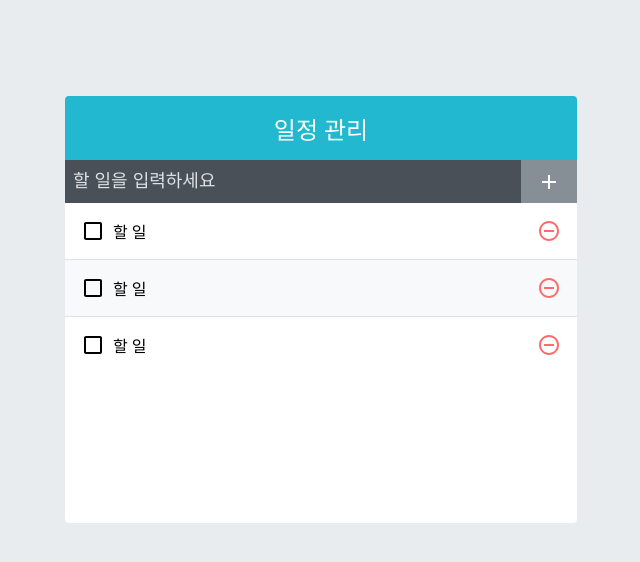
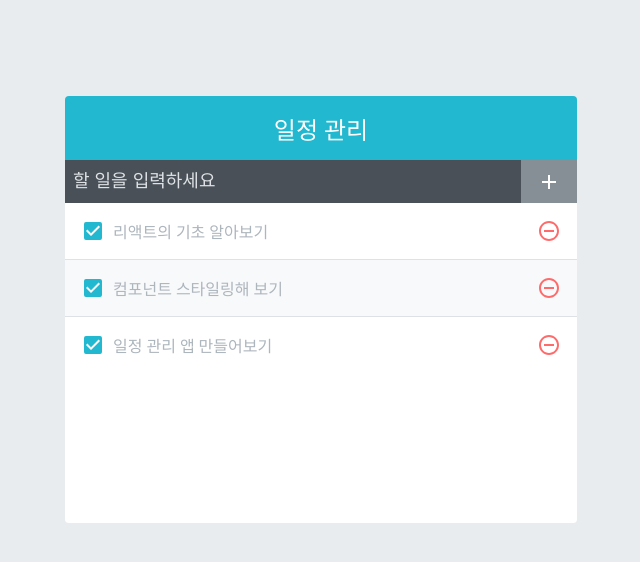
Before and after one commit to ryuji-dev/todo-app, a React (Create React App) app: page / in a window 1280 px wide. Shown: the top 562 px of the page, without its empty margins (319-959 px from the left). Built offline with nearby package versions, Linux system fonts and the light colour scheme.

Commit message:
feat: App에서 todos 상태 사용 - 각각의 todo 항목을 렌더링 - todos 배열을 순회하여 TodoListItem 렌더링

```diff
--- a/src/App.js
+++ b/src/App.js
@@ -1,12 +1,31 @@
+import { useState } from 'react';
 import TodoInsert from './components/TodoInsert';
 import TodoTemplate from './components/TodoTemplate';
 import TodoList from './components/TodoList';
 
 const App = () => {
+  const [todos, setTodos] = useState([
+    {
+      id: 1,
+      text: '리액트의 기초 알아보기',
+      checked: true,
+    },
+    {
+      id: 2,
+      text: '컴포넌트 스타일링해 보기',
+      checked: true,
+    },
+    {
+      id: 3,
+      text: '일정 관리 앱 만들어보기',
+      checked: true,
+    },
+  ]);
+
   return (
     <TodoTemplate>
       <TodoInsert />
-      <TodoList />
+      <TodoList todos={todos} />
     </TodoTemplate>
   );
 };
--- a/src/components/TodoList.js
+++ b/src/components/TodoList.js
@@ -1,12 +1,12 @@
 import TodoListItem from './TodoListItem';
 import './TodoList.scss';
 
-const TodoList = () => {
+const TodoList = ({ todos }) => {
   return (
     <div className="TodoList">
-      <TodoListItem />
-      <TodoListItem />
-      <TodoListItem />
+      {todos.map((todo) => (
+        <TodoListItem todo={todo} key={todo.id} />
+      ))}
     </div>
   );
 };
--- a/src/components/TodoListItem.js
+++ b/src/components/TodoListItem.js
@@ -3,14 +3,17 @@
   MdCheckBox,
   MdRemoveCircleOutline,
 } from 'react-icons/md';
+import cn from 'classnames';
 import './TodoListItem.scss';
 
-const TodoListItem = () => {
+const TodoListItem = ({ todo }) => {
+  const { text, checked } = todo;
+
   return (
     <div className="TodoListItem">
-      <div className="checkbox">
-        <MdCheckBoxOutlineBlank />
-        <div className="text">할 일</div>
+      <div className={cn('checkbox', { checked })}>
+        {checked ? <MdCheckBox /> : <MdCheckBoxOutlineBlank />}
+        <div className="text">{text}</div>
       </div>
       <div className="remove">
         <MdRemoveCircleOutline />
```
